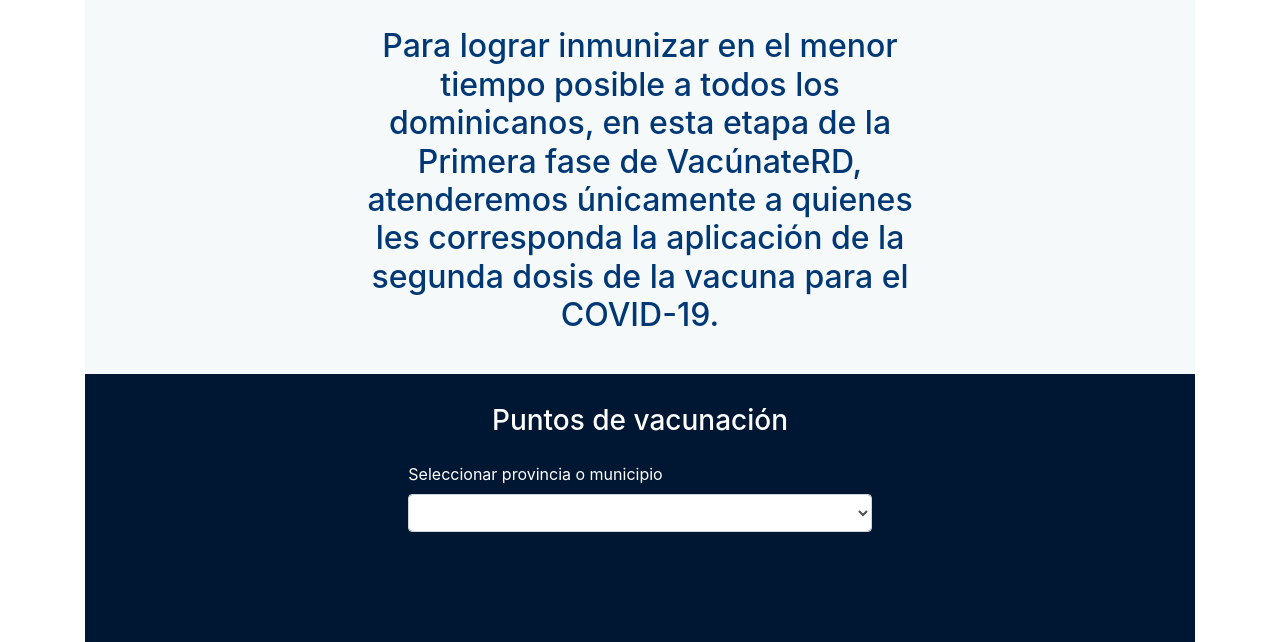
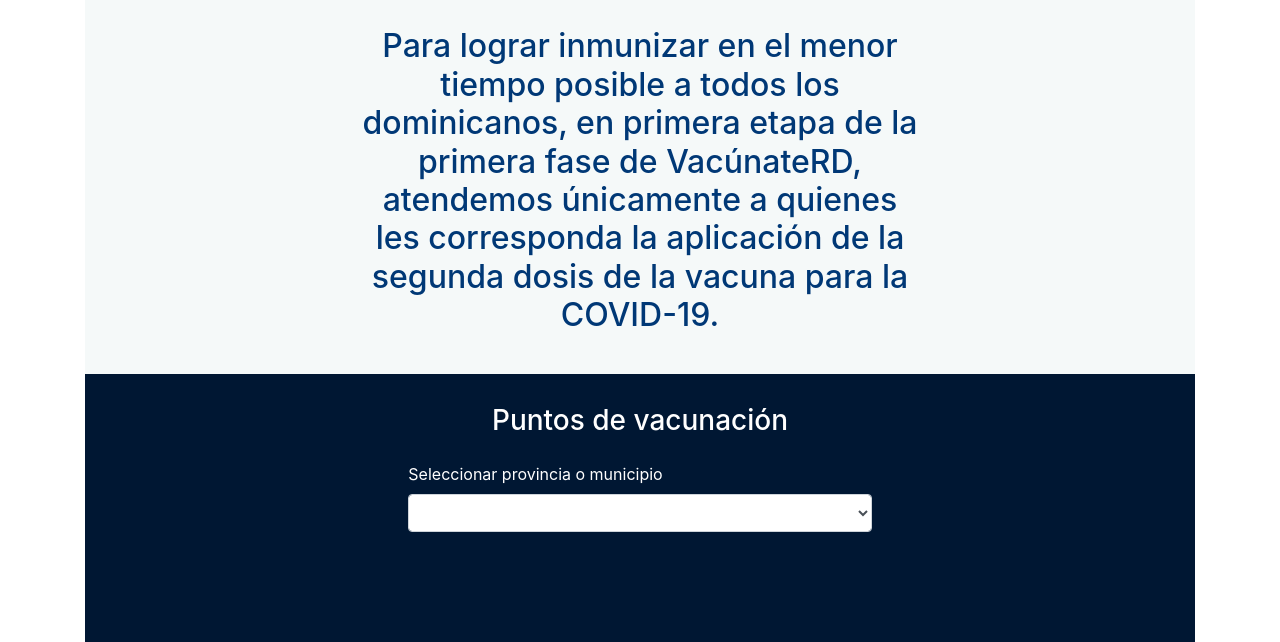
Before and after one commit to ogticrd/opticrd.github.io, a plain HTML site: page index.html in a window 1280 px wide. Shown: the part 306-948 px from the top of the page. Drawn offline with nearby package versions, Linux system fonts and the light colour scheme.

Commit message:
cambio de frase del index

```diff
--- a/index.html
+++ b/index.html
@@ -16,7 +16,7 @@
           <div class="logo-vacunate">
             <img class="img-fluid" src="logo-vacunateRD.png">
           </div>
-          <h4 class="h4 header-title">Para lograr inmunizar en el menor tiempo posible a todos los dominicanos, en esta etapa de la Primera fase de VacúnateRD, atenderemos únicamente a quienes les corresponda la aplicación de la segunda dosis de la vacuna para el COVID-19.</h4>
+          <h4 class="h4 header-title">Para lograr inmunizar en el menor tiempo posible a todos los dominicanos, en primera etapa de la primera fase de VacúnateRD, atendemos únicamente a quienes les corresponda la aplicación de la segunda dosis de la vacuna para la COVID-19.</h4>
         </div>
       </div>
       <div class="content">
```
